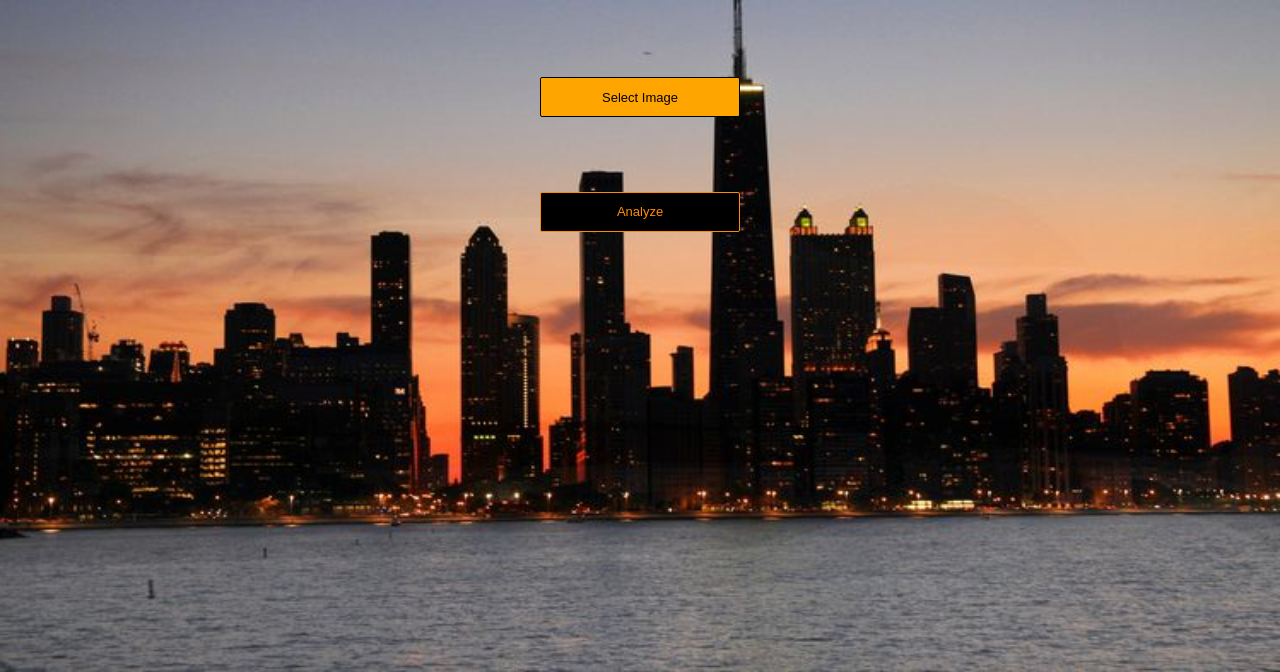
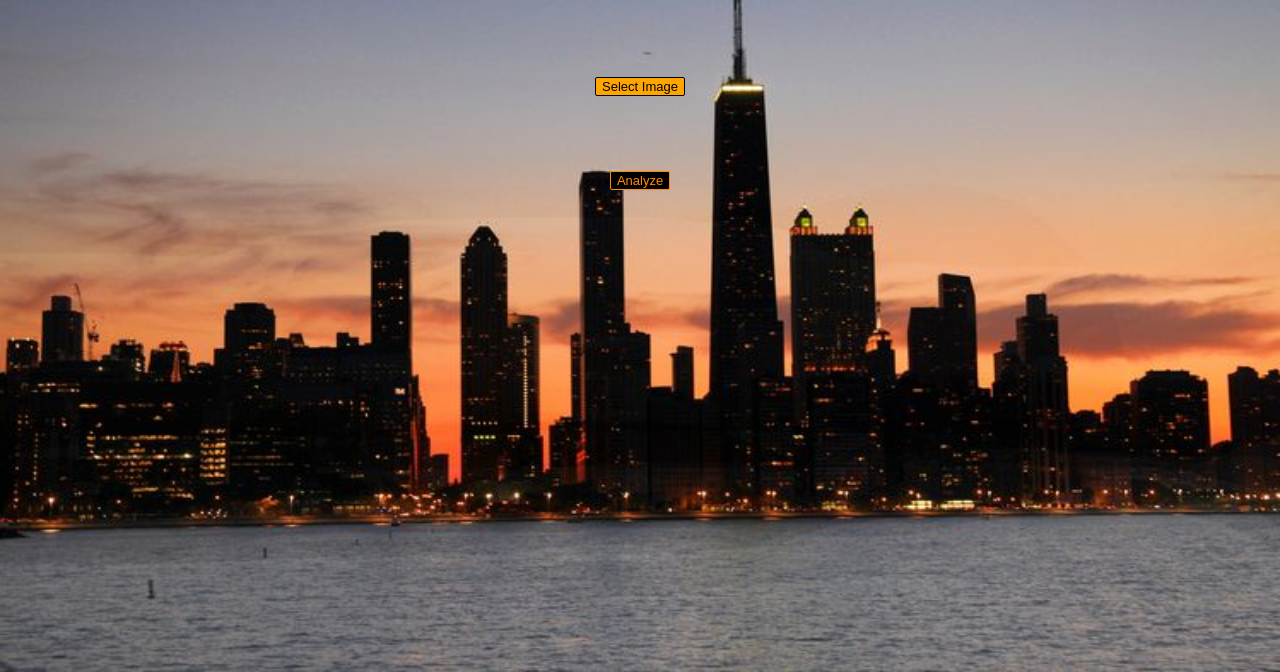
Before and after one commit to SweliaMonteiro/FinalProject, a plain HTML site: page app/view/index.html in a window 1280 px wide. Shown: the part 128-800 px from the top of the page. Drawn offline with Linux system fonts and the light colour scheme.

Commit message:
Update style.css

```diff
--- a/app/static/style.css
+++ b/app/static/style.css
@@ -49,8 +49,6 @@ body {
 }
 
 button.choose-file-button {
-    width: 200px;
-    height: 40px;
     border-radius: 2px;
     background-color: #FFA500;
     border: solid 1px #000000;
@@ -59,8 +57,6 @@ button.choose-file-button {
 }
 
 button.analyze-button {
-    width: 200px;
-    height: 40px;
     border: solid 1px #FF8C00;
     border-radius: 2px;
     background-color: #000000;;
```
